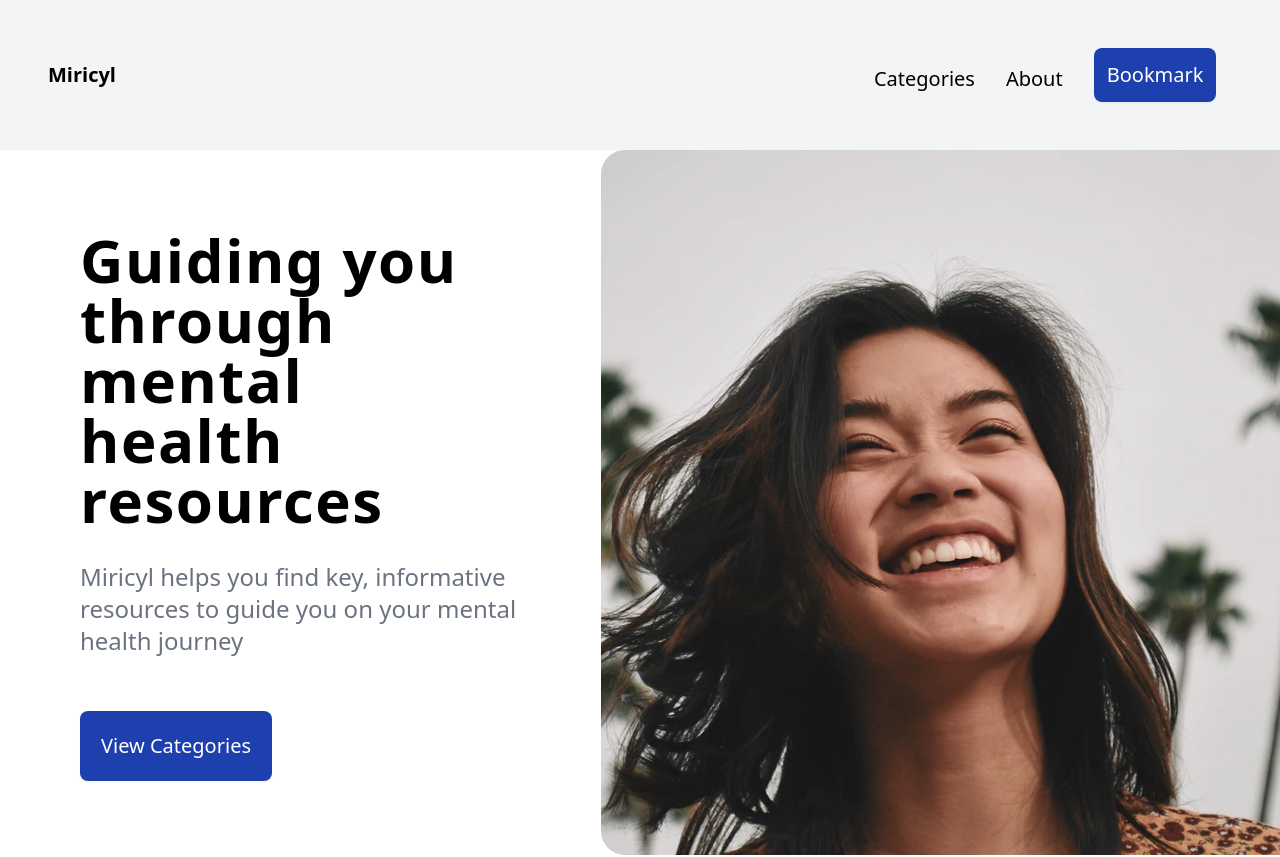
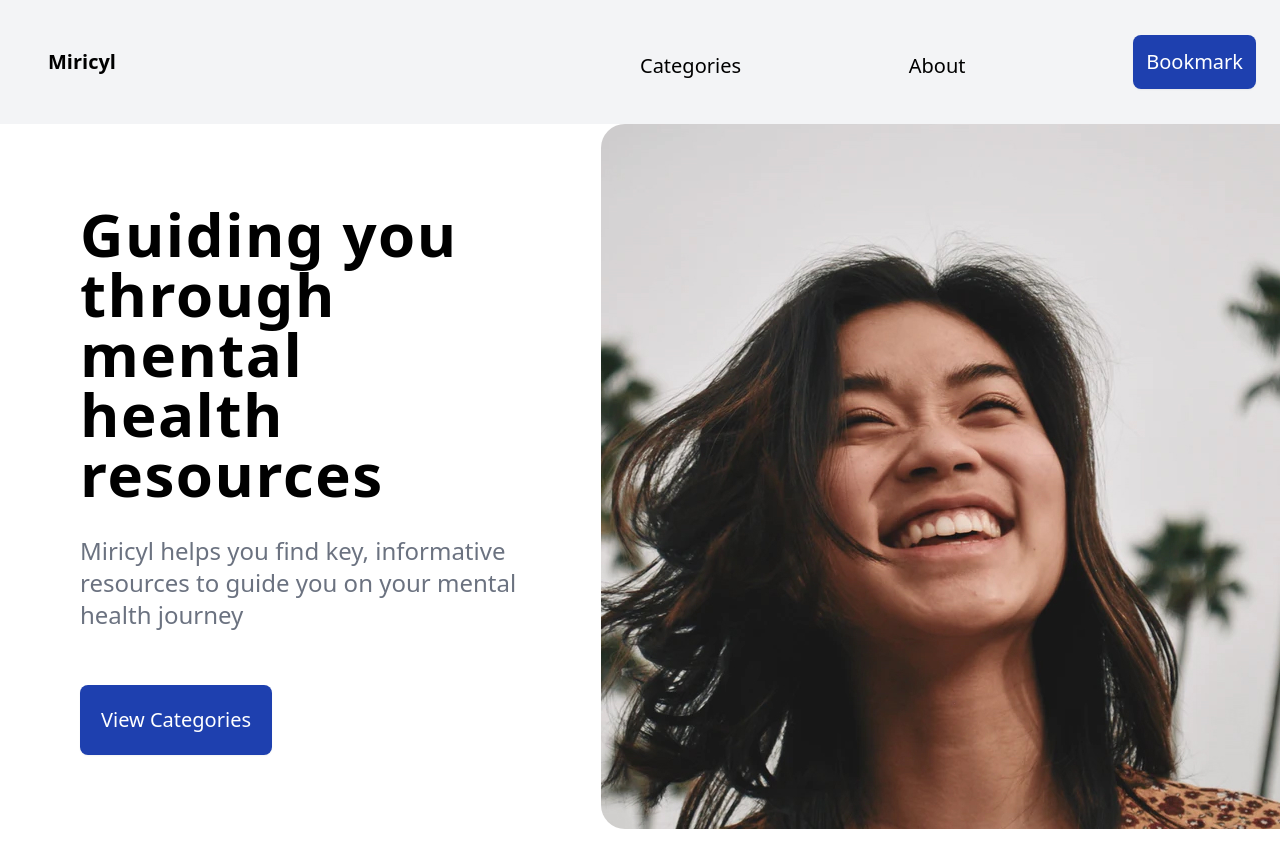
Before and after one commit to codingduckscyf/miricyl, a Next.js app: page / in a window 1280 px wide. Shown: the top 857 px of the page. Built offline with nearby package versions, Linux system fonts and the light colour scheme.

Commit message:
removes space

```diff
--- a/components/SiteHeader/index.js
+++ b/components/SiteHeader/index.js
@@ -37,7 +37,7 @@ const SiteHeader = () => {
         </div>
 
         {isExpanded ? (
-          <div className="flex flex-col justify-between shadow w-4/5 p-8 my-8 ">
+          <div className="flex flex-col justify-between shadow w-4/5 p-8 my-8">
             <CategoriesList />
             <div className="flex justify-between">
               <Link href="/about">
@@ -54,7 +54,7 @@ const SiteHeader = () => {
             </div>
           </div>
         ) : (
-          <div className="hidden sm:flex justify-around items-center p-6 w-1/2">
+          <div className="hidden sm:flex justify-between items-center w-full">
             <Dropdown />
             <Link href="/about">
               <a className="hover:text-blue-800 mt-2">About</a>
```
